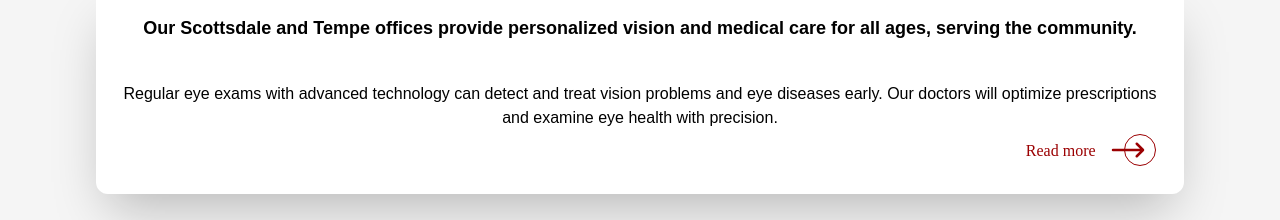
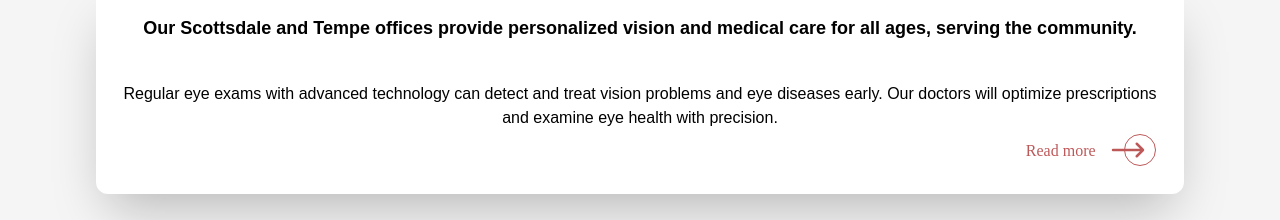
Before and after one commit to emraheskbgc/emrah-eye-app, a Next.js app: page / in a window 1280 px wide. Shown: the part 1920-2140 px from the top of the page. Built offline with nearby package versions, Linux system fonts and the light colour scheme.

Commit message:
read more iconuna transition verildi

```diff
--- a/components/Section3/index.js
+++ b/components/Section3/index.js
@@ -3,6 +3,7 @@ import data from "@/public/assets/data/section3.json";
 import { HiArrowLongRight } from "react-icons/hi2";
 
 function Section3() {
+  1
   return (
     <div className=" flex flex-col justify-center p-5 md:mt-[100px] mt-[120px]  mb-16 ">
       <span className="font-libre-bodoni text-[60px] hidden  font-[500] flex-col md:flex justify-center items-center">
@@ -27,11 +28,11 @@ function Section3() {
                 {data.title}
               </h1>
               <p className="text-center font-lexend ">{data.description}</p>
-              <div className="flex space-x-4  justify-end items-end text-redTitle">
-                <div className="flex relative items-center justify-center">
+              <div className="flex space-x-4  justify-end items-end text-redTitle opacity-65 duration-300 hover:opacity-100 cursor-pointer">
+                <div className="flex relative items-center justify-center ">
                   <div className="font-[500] '"><span className="font-libre-bodoni">Read more</span></div>
-                  <div className="text-[40px]   ">
-                    <HiArrowLongRight className="text-2xl w-16 h-10 stroke-0" />
+                  <div className="text-[40px]    ">
+                    <HiArrowLongRight className="text-2xl w-16 h-10 stroke-0 transition-all duration-300 transform hover:translate-x-2 " />
                   </div>
                   <div className="w-8 h-8 absolute right-0 mr-1 rounded-full border border-redTitle"></div>
                 </div>
```
